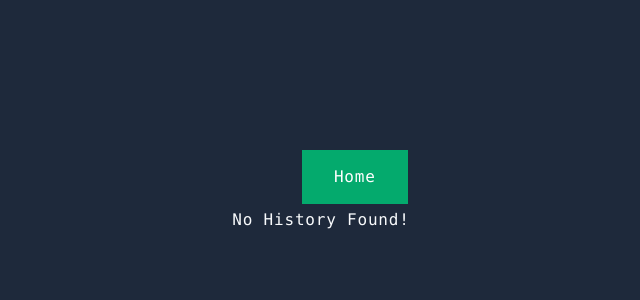
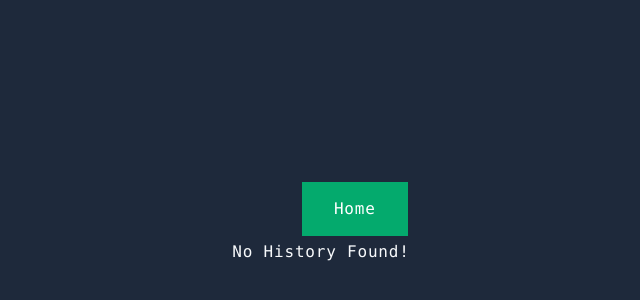
Before and after one commit to ratnasree-ghosh/typing-speed-test, a React (Create React App) app: page /history in a window 1280 px wide. Shown: the part 236-536 px from the top of the page, without its empty margins (319-959 px from the left). Built offline with nearby package versions, Linux system fonts and the light colour scheme.

Commit message:
styling change

```diff
--- a/src/History.tsx
+++ b/src/History.tsx
@@ -17,8 +17,9 @@ function History(){
     console.log(his);
     return (
 
-        <>
-        {/* <div className="home-link"><a href="/">Home</a></div> */}
+        <div id="history-box">
+
+
         <div className='history-con'>
       <button id="history" onClick={()=> navigate('/')}>Home</button>
     </div>
@@ -52,7 +53,7 @@ function History(){
 
     }
 
-        </>
+        </div>
     )
 
 }
--- a/src/index.css
+++ b/src/index.css
@@ -13,12 +13,22 @@
   margin-top: 4rem;
 }
 
+#history-box{
+  display: flex;
+  flex-direction: column;
+  justify-content: center;
+  height: 100vh;
+
+}
+
 .history-con{
   display: flex;
   justify-content: end;
   align-items: center;
   cursor: pointer;
 }
+
+
 
 
 #history{
```
